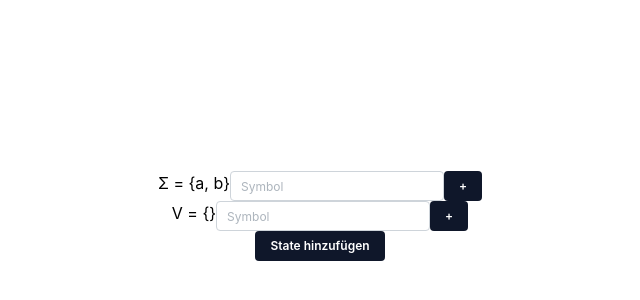
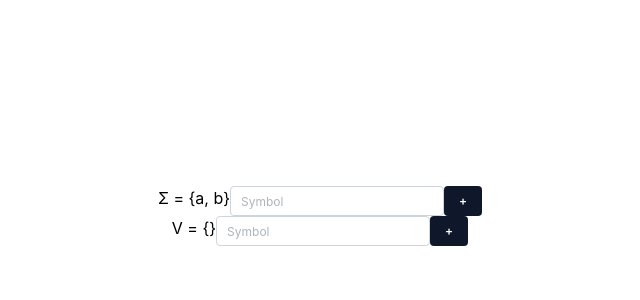
Before and after one commit to nilsmcz/deaSimulator, a React (Create React App) app: page / in a window 1280 px wide. Shown: the part 184-484 px from the top of the page, without its empty margins (320-960 px from the left). Built offline with nearby package versions, Linux system fonts and the light colour scheme.

Commit message:
trim state.name

```diff
--- a/src/DeaScreen.js
+++ b/src/DeaScreen.js
@@ -22,14 +22,14 @@ export default function DeaScreen() {
             const newState = new State(name);
             const newDea = copyDea(prevDea)
             newDea.addState(newState)
-            console.log(newDea.states)
+            setValueAddStates("")
             return newDea;
         });
     }
 
     function addAlphabet(symbol){
         setDea((prevDea) => {
-            const newDea = copyDea(prevDea) // Kopie des Zustands
+            const newDea = copyDea(prevDea)
             newDea.addAlphabet(symbol)
             setValueAddAlphabet("")
             return newDea
@@ -60,9 +60,6 @@ export default function DeaScreen() {
                 />
                 <Button size="xs" variant="filled" color="rgba(15, 23, 42, 1)" onClick={()=>addState(valueAddStates)}>+</Button>
             </div>
-
-
-            <Button size="xs" variant="filled" color="rgba(15, 23, 42, 1)" onClick={()=>addState()}>State hinzufügen</Button>
         </div>
     )
 }
--- a/src/stateMachine/State.js
+++ b/src/stateMachine/State.js
@@ -2,11 +2,11 @@ import Transition from './Transition.js'
 
 export default class State {
 
-  name
+  name = "" //String
   terminating = false
   transitions = []
 
-  constructor(name, terminating = false) {
+  constructor( name = "", terminating = false) {
     this.name = name
     this.terminating = terminating
   }
--- a/src/stateMachine/StateMachine.js
+++ b/src/stateMachine/StateMachine.js
@@ -14,7 +14,8 @@ export default class StateMachine {
   }
 
   addState(state) {
-    this.states.push(state)
+    if (state.name.trim() === "") return
+    this.states.push(state);
   }
 
   removeState(state) {
```
